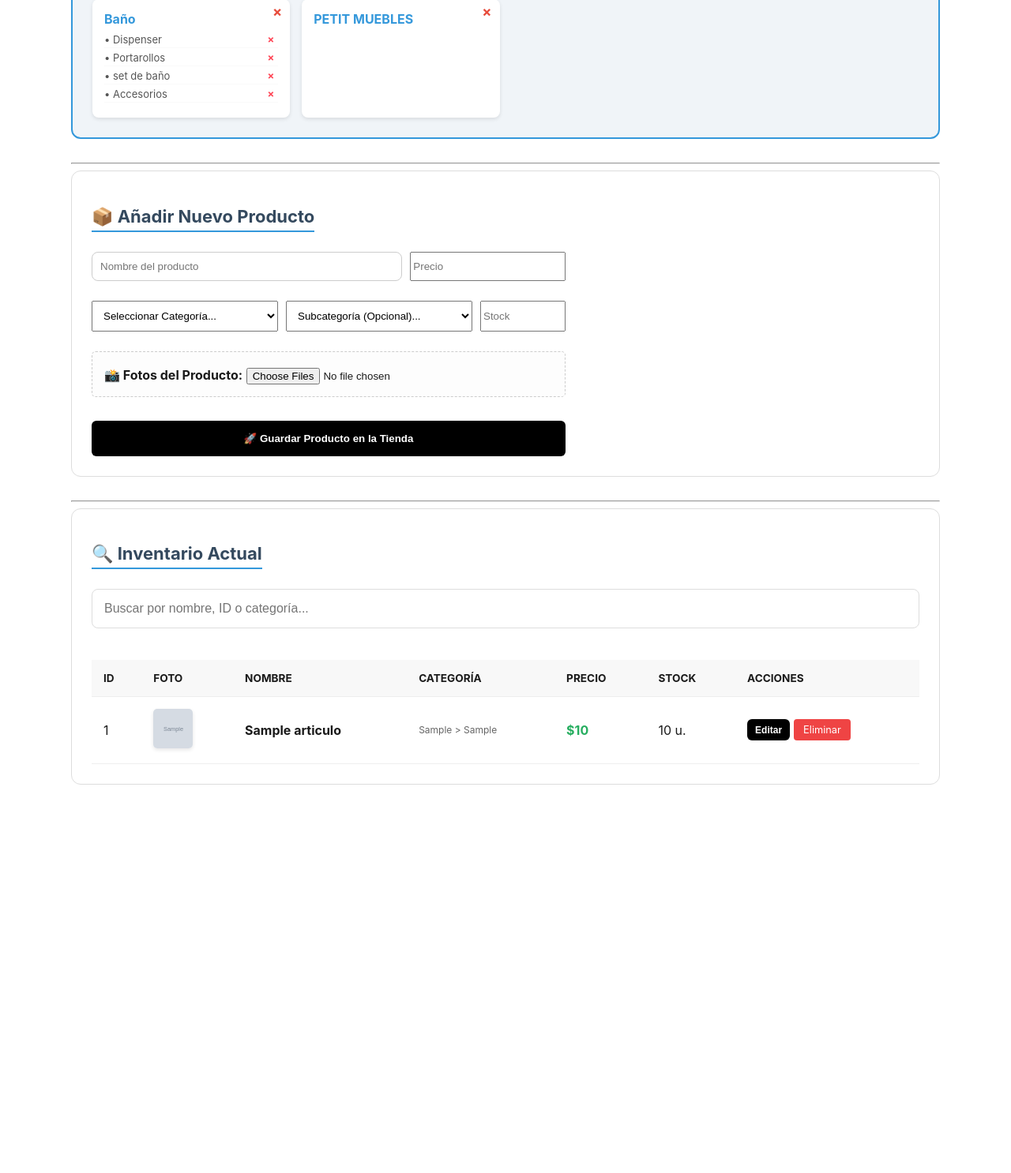
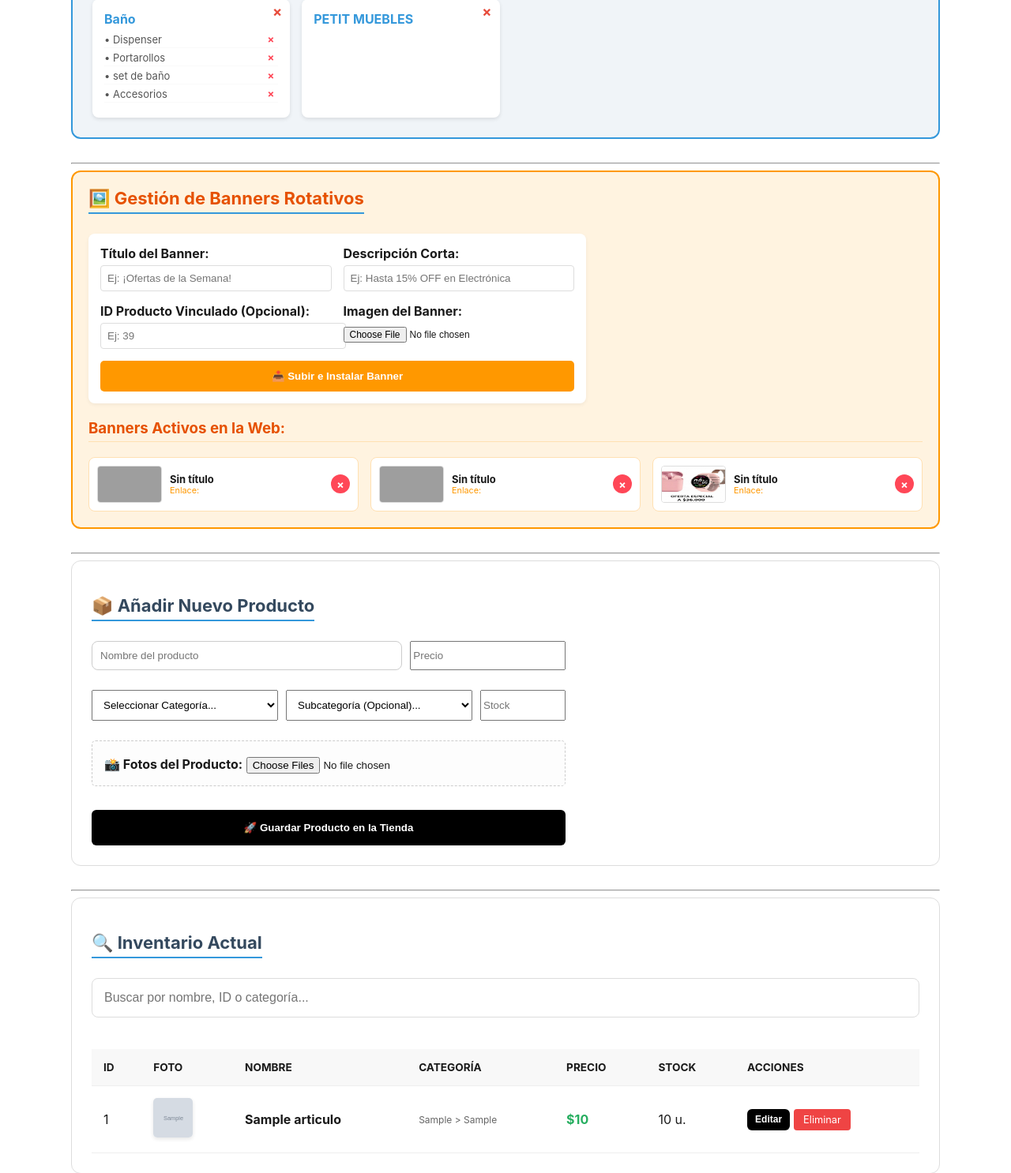
Before and after one commit to matiasari/nueva_tienda-, a Flask app: page /admin in a window 1280 px wide. Shown: the part 814-2300 px from the top of the page at 79% size. Before the commit the page ends 1808 px from the top, so only its background shows below. Run offline with Flask 3, Linux system fonts and the light colour scheme; the visitor is signed in with stand-in values (Sample User, id 1); tables that the repository leaves empty hold one stand-in row (values such as "Sample post"); grey boxes marked "Sample" are stand-in pictures; grey boxes are pictures that could not be loaded.

Commit message:
Se agrega seccion de banners al panel admin

```diff
--- a/templates/admin.html
+++ b/templates/admin.html
@@ -19,6 +19,7 @@
 
     <main class="admin-container">
 
+        <!-- SECCIÓN: CATEGORÍAS -->
         <div class="form-seccion" style="background: #f0f4f8; border: 2px solid #3498db; border-radius: 12px;">
             <h2 style="text-align: center; color: #2c3e50;">📂 Gestión de Categorías y Subcategorías</h2>
 
@@ -68,6 +69,59 @@
 
         <hr>
 
+        <!-- 🔴 NUEVA SECCIÓN AGREGADA: GESTIÓN DE BANNERS -->
+        <div class="form-seccion" style="background: #fff3e0; border: 2px solid #ff9800; border-radius: 12px; padding: 20px;">
+            <h2 style="text-align: center; color: #e65100; margin-top: 0;">🖼️ Gestión de Banners Rotativos</h2>
+
+            <!-- Formulario para agregar Banner -->
+            <form action="{{ url_for('agregar_banner') }}" method="POST" enctype="multipart/form-data" style="display: grid; grid-template-columns: repeat(auto-fit, minmax(200px, 1fr)); gap: 15px; background: white; padding: 15px; border-radius: 8px; box-shadow: 0 2px 5px rgba(0,0,0,0.05);">
+                <div>
+                    <label style="font-weight: bold; display: block; margin-bottom: 5px;">Título del Banner:</label>
+                    <input type="text" name="titulo" placeholder="Ej: ¡Ofertas de la Semana!" style="width: 100%; padding: 8px; border: 1px solid #ddd; border-radius: 4px;">
+                </div>
+                <div>
+                    <label style="font-weight: bold; display: block; margin-bottom: 5px;">Descripción Corta:</label>
+                    <input type="text" name="descripcion" placeholder="Ej: Hasta 15% OFF en Electrónica" style="width: 100%; padding: 8px; border: 1px solid #ddd; border-radius: 4px;">
+                </div>
+                <div>
+                    <label style="font-weight: bold; display: block; margin-bottom: 5px;">ID Producto Vinculado (Opcional):</label>
+                    <input type="number" name="producto_id" placeholder="Ej: 39" style="width: 100%; padding: 8px; border: 1px solid #ddd; border-radius: 4px;">
+                </div>
+                <div>
+                    <label style="font-weight: bold; display: block; margin-bottom: 5px;">Imagen del Banner:</label>
+                    <input type="file" name="imagen" accept="image/*" required style="font-size: 12px; margin-top: 5px;">
+                </div>
+                <div style="grid-column: 1 / -1;">
+                    <button type="submit" class="btn-negro" style="width: 100%; padding: 12px; background: #ff9800; color: white; border: none; font-weight: bold; cursor: pointer; border-radius: 5px;">📤 Subir e Instalar Banner</button>
+                </div>
+            </form>
+
+            <!-- Lista de Banners Actuales -->
+            <h3 style="color: #e65100; margin-top: 20px; border-bottom: 1px solid #ffe0b2; padding-bottom: 5px;">Banners Activos en la Web:</h3>
+            <div style="display: grid; grid-template-columns: repeat(auto-fill, minmax(280px, 1fr)); gap: 15px; margin-top: 10px;">
+                {% if banners %}
+                    {% for b in banners %}
+                    <div style="background: white; border: 1px solid #ffe0b2; padding: 10px; border-radius: 8px; display: flex; gap: 10px; align-items: center; position: relative;">
+                        <img src="{{ url_for('static', filename='uploads/' + b.imagen) }}" width="80" height="45" style="object-fit: cover; border-radius: 4px; border: 1px solid #ddd;">
+                        <div style="flex: 1; font-size: 13px; overflow: hidden;">
+                            <strong style="display: block; white-space: nowrap; overflow: hidden; text-overflow: ellipsis;">{{ b.titulo or 'Sin título' }}</strong>
+                            <span style="color: #666; display: block; white-space: nowrap; overflow: hidden; text-overflow: ellipsis;">{{ b.descripcion or '' }}</span>
+                            <small style="color: #ff9800; display: block;">Enlace: {{ b.link }}</small>
+                        </div>
+                        <a href="{{ url_for('eliminar_banner', id=b.id) }}"
+                           style="background: #ff4757; color: white; text-decoration: none; font-weight: bold; width: 24px; height: 24px; display: flex; align-items: center; justify-content: center; border-radius: 50%; font-size: 14px;"
+                           onclick="return confirm('¿Seguro que querés eliminar este banner?')">×</a>
+                    </div>
+                    {% endfor %}
+                {% else %}
+                    <p style="color: #888; font-size: 14px; grid-column: 1 / -1; text-align: center; margin: 10px 0;">No hay banners cargados actualmente.</p>
+                {% endif %}
+            </div>
+        </div>
+
+        <hr>
+
+        <!-- SECCIÓN: PRODUCTOS -->
         <div class="form-seccion">
             <h2>📦 Añadir Nuevo Producto</h2>
             <form action="{{ url_for('agregar_producto') }}" method="POST" enctype="multipart/form-data">
@@ -140,6 +194,7 @@
             </table>
         </div>
 
+        <!-- MODAL EDITAR -->
         <div id="modalEditar" class="modal-zoom" style="display: none; position: fixed; top: 0; left: 0; width: 100%; height: 100%; background-color: rgba(0,0,0,0.85); z-index: 20000;">
             <div style="background: white; padding: 30px; border-radius: 12px; max-width: 650px; margin: 20px auto; max-height: 90vh; overflow-y: auto;">
                 <h3 style="margin-top: 0; border-bottom: 2px solid #3498db; padding-bottom: 10px;">✏️ Editar Artículo</h3>
@@ -242,8 +297,7 @@
                     <button type="button" class="btn-del-foto" onclick="quitarFoto(${index})">×</button>
                     <input type="hidden" name="orden_fotos[]" value="${foto}">
                 `;
-                item.addEventListener('dragstart', () => item.classList.add('dragging'));
-                item.addEventListener('dragend', () => item.classList.remove('dragging'));
+                item.draggable = true;
                 container.appendChild(item);
             });
         }
@@ -261,10 +315,9 @@
     <style>
         .input-admin-edit { width: 100%; padding: 12px; margin: 10px 0; border: 1px solid #ddd; border-radius: 6px; font-size: 14px; }
         .grid-fotos-edit-sortable { display: flex; flex-wrap: wrap; gap: 10px; margin-top: 10px; min-height: 90px; padding: 10px; border: 1px dashed #3498db; border-radius: 8px; background: #fff; }
-        .foto-edit-item { position: relative; width: 80px; height: 80px; cursor: grab; border: 2px solid #fff; border-radius: 5px; overflow: visible; box-shadow: 0 2px 5px rgba(0,0,0,0.2); }
+        .foto-edit-item { position: relative; width: 80px; height: 80px; border: 2px solid #fff; border-radius: 5px; overflow: visible; box-shadow: 0 2px 5px rgba(0,0,0,0.2); }
         .foto-edit-item img { width: 100%; height: 100%; object-fit: cover; border-radius: 3px; }
         .btn-del-foto { position: absolute; top: -8px; right: -8px; background: #ff4757; color: white; border: none; border-radius: 50%; width: 22px; height: 22px; font-size: 14px; cursor: pointer; display: flex; align-items: center; justify-content: center; z-index: 10; }
-        .dragging { opacity: 0.4; transform: scale(0.9); }
     </style>
 </body>
 </html>
```
